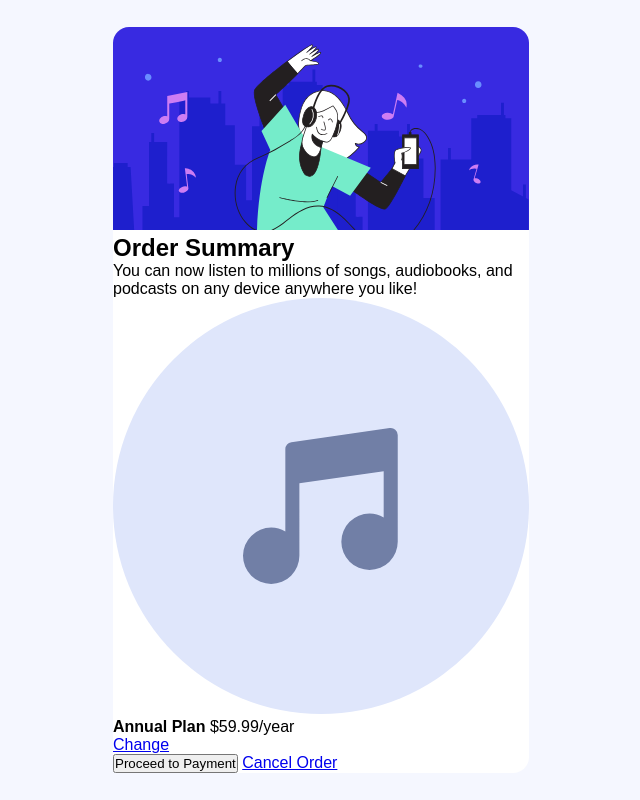
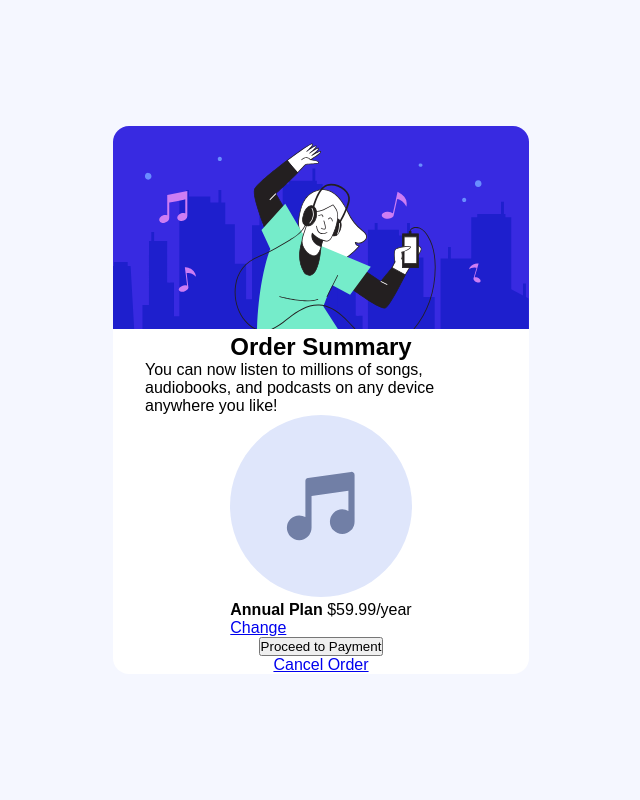
Before and after one commit to prmtrigo/Order-Summary-Component, a plain HTML site: page index.html in a window 1280 px wide. Shown: the whole page, without its empty margins (319-959 px from the left). Drawn offline with Linux system fonts and the light colour scheme.

Commit message:
main sections added

```diff
--- a/css/style.css
+++ b/css/style.css
@@ -29,6 +29,16 @@ main{
     border-radius: 1rem;
 }
 
+main section{
+    display: flex;
+    align-items: center;
+    justify-content: center;
+    flex-direction: column;
+    padding: 0 2rem;
+    height: 100%;
+    width: 100%;
+}
+
 main img{
     width: 100%;
     border-radius: 1rem 1rem 0 0;
```
